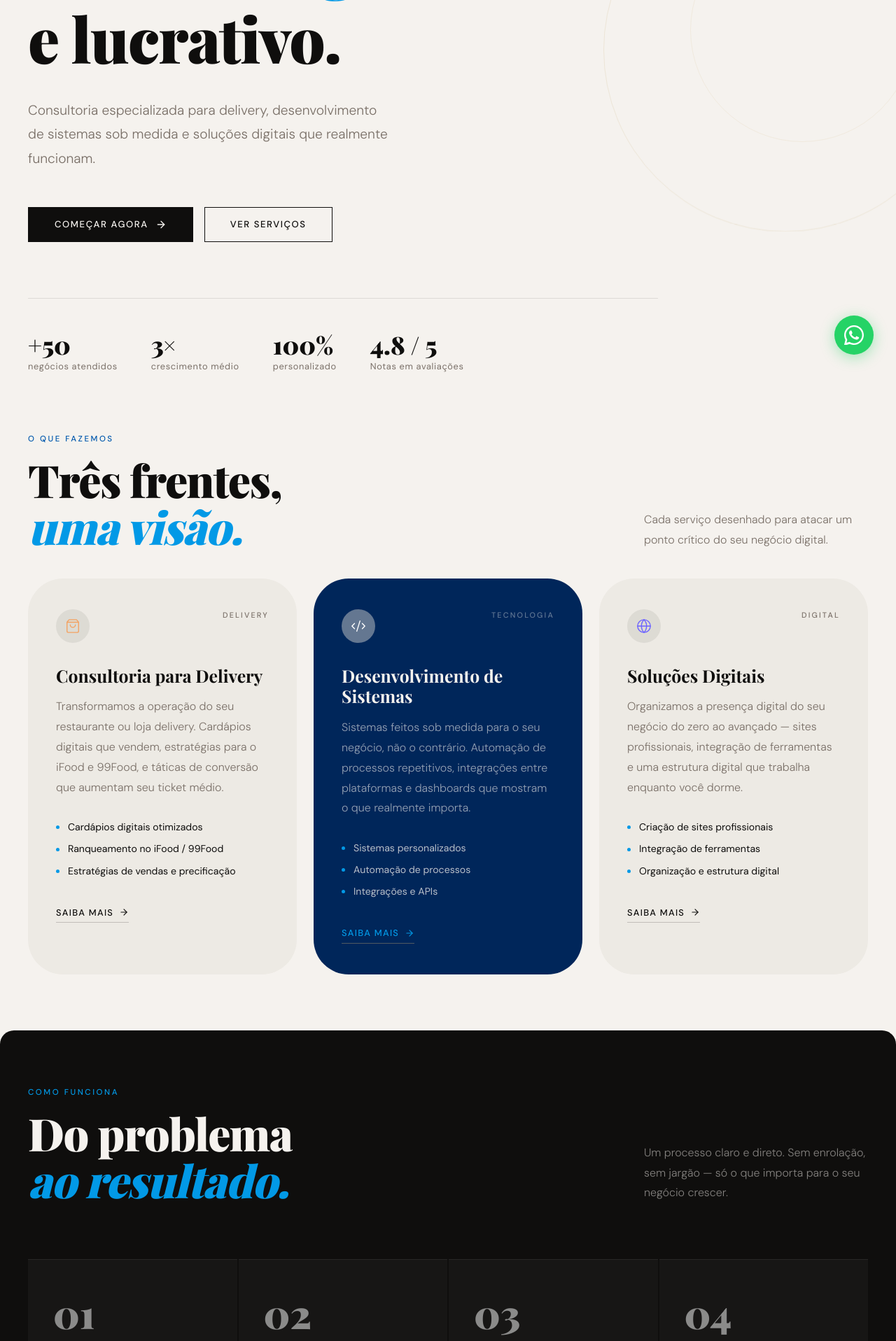
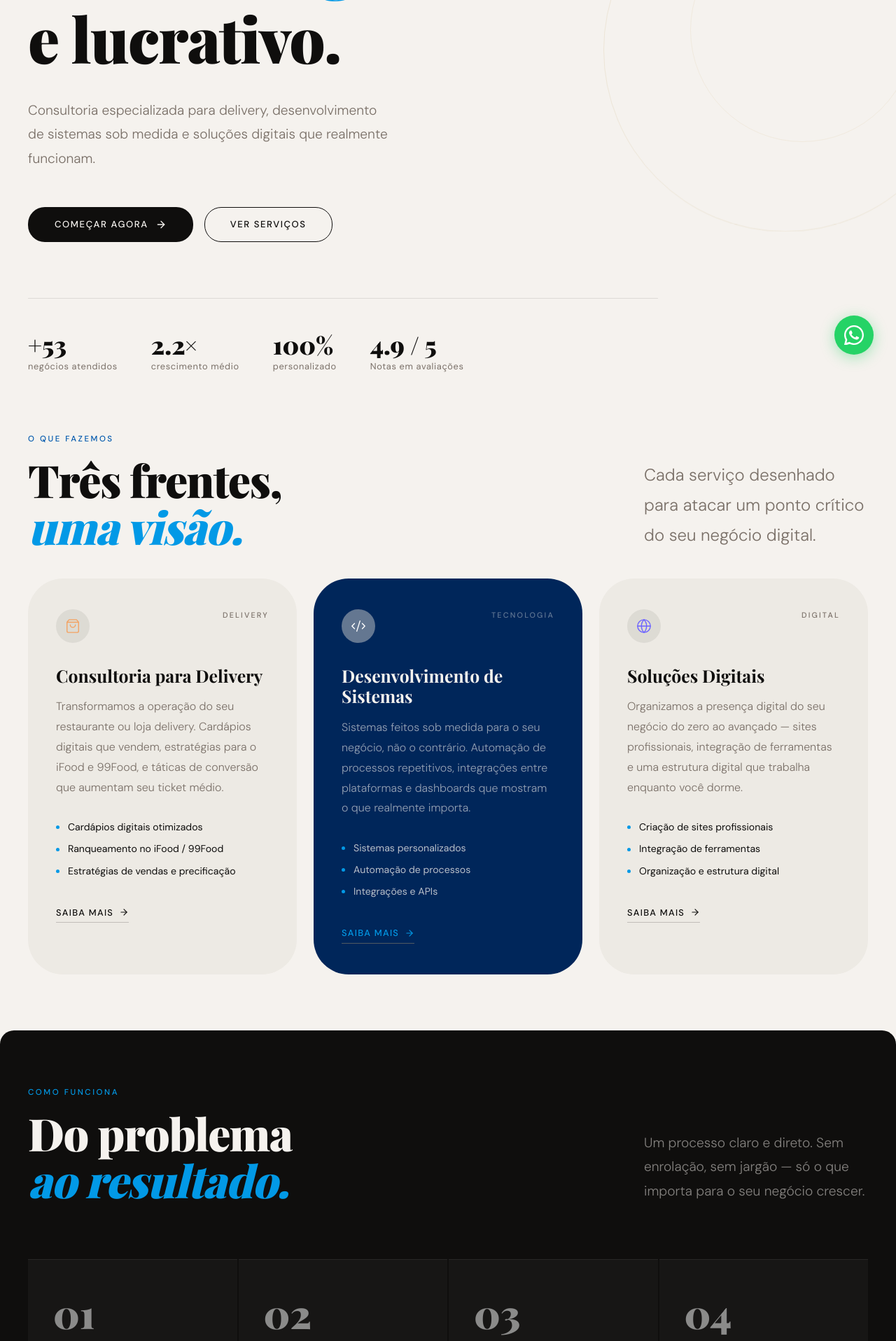
Before and after one commit to Hexdien/Atylus, a React (Vite) app: page / in a window 1280 px wide. Shown: the part 261-2178 px from the top of the page at 70% size. Built offline with nearby package versions, Linux system fonts and the light colour scheme; a web font is replaced by a local one.

Commit message:
Entrega de alguns dos ajustes

```diff
--- a/src/components/Hero.jsx
+++ b/src/components/Hero.jsx
@@ -100,10 +100,10 @@ export default function Hero() {
 
         {/* CTAs */}
         <div className="animate-fade-up delay-500" style={{ display: 'flex', gap: '16px', flexWrap: 'wrap' }}>
-          <a href="#contato" className="btn-primary">
+          <a href="#contato" className="btn-primary" style={{borderRadius: '24px'}}>
             Começar agora <ArrowRight size={16} />
           </a>
-          <a href="#servicos" className="btn-outline">
+          <a href="#servicos" className="btn-outline" style={{borderRadius: '24px'}}>
             Ver serviços
           </a>
         </div>
@@ -121,10 +121,10 @@ export default function Hero() {
           }}
         >
           {[
-            { num: '+50', label: 'negócios atendidos' },
-            { num: '3×', label: 'crescimento médio' },
+            { num: '+53', label: 'negócios atendidos' },
+            { num: '2.2×', label: 'crescimento médio' },
             { num: '100%', label: 'personalizado' },
-            { num: '4.8 / 5', label: 'Notas em avaliações' },
+            { num: '4.9 / 5', label: 'Notas em avaliações' },
           ].map(s => (
             <div key={s.label}>
               <p style={{ fontFamily: 'var(--font-display)', fontWeight: 900, fontSize: '2.2rem', color: 'var(--color-ink)', lineHeight: 1 }}>
--- a/src/components/Process.jsx
+++ b/src/components/Process.jsx
@@ -33,7 +33,7 @@ export default function Process() {
               <em style={{ color: 'var(--color-accent)', fontStyle: 'italic' }}>ao resultado.</em>
             </h2>
           </div>
-          <p style={{ fontFamily: 'var(--font-body)', fontSize: '1rem', fontWeight: 300, color: 'rgba(245,242,238,0.5)', maxWidth: '320px', lineHeight: 1.8 }}>
+          <p style={{ fontFamily: 'var(--font-body)', fontSize: 'larger', fontWeight: 300, color: 'rgba(245,242,238,0.5)', maxWidth: '320px', lineHeight: 1.8 }}>
             Um processo claro e direto. Sem enrolação, sem jargão — só o que importa para o seu negócio crescer.
           </p>
         </div>
--- a/src/components/Services.jsx
+++ b/src/components/Services.jsx
@@ -53,7 +53,7 @@ export default function Services() {
               <em style={{ color: 'var(--color-accent)', fontStyle: 'italic' }}>uma visão.</em>
             </h2>
           </div>
-          <p style={{ fontFamily: 'var(--font-body)', fontSize: '1rem', fontWeight: 300, color: 'var(--color-muted)', maxWidth: '320px', lineHeight: 1.8 }}>
+          <p style={{ fontFamily: 'var(--font-body)', fontSize: 'x-large', fontWeight: 300, color: 'var(--color-muted)', maxWidth: '320px', lineHeight: 1.8 }}>
             Cada serviço desenhado para atacar um ponto crítico do seu negócio digital.
           </p>
         </div>
```
